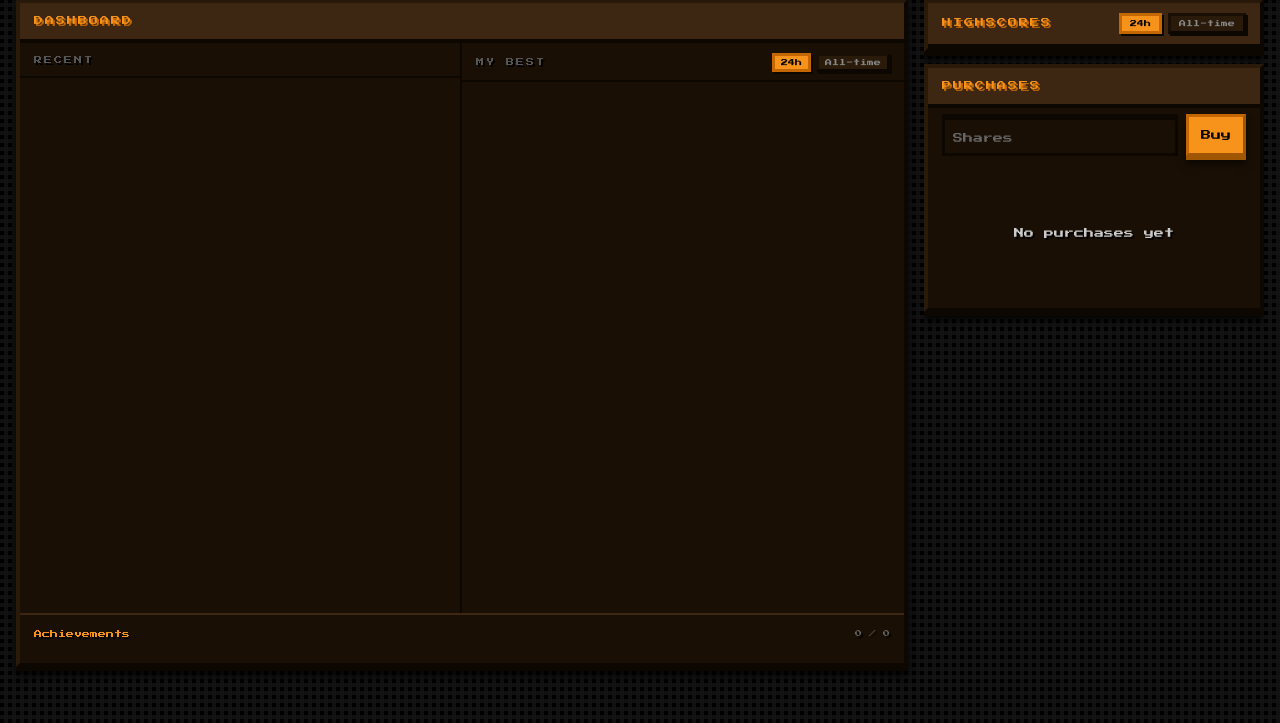
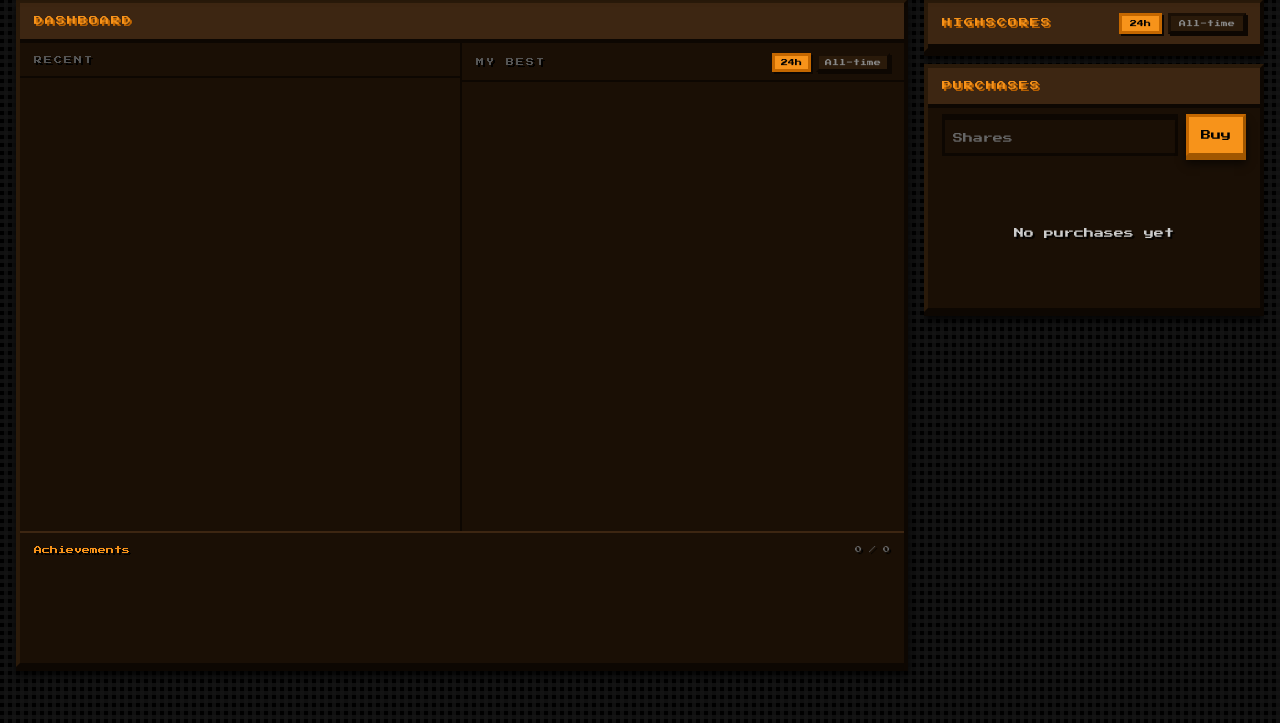
Before and after one commit to terakael/slicehash, a Python web app: template src/slicehash/templates/dashboard.html in a window 1280 px wide. Shown: the part 117-840 px from the top of the page. Run offline with Jinja, Linux system fonts and the light colour scheme; the template is opened without the code that fills it, so the values that code supplies are empty.

Commit message:
[master]

```diff
--- a/src/slicehash/static/style.css
+++ b/src/slicehash/static/style.css
@@ -2569,15 +2569,20 @@ textarea.validator-input {
     /* ── Achievements section ── */
     .achievements-section {
         border-top: 2px solid #3d2612;
-        padding: 12px 14px;
+        padding: 10px 14px;
         flex-shrink: 0;
+        height: 132px;
+        display: flex;
+        flex-direction: column;
+        min-height: 0;
     }
 
     .achievements-header {
         display: flex;
         justify-content: space-between;
         align-items: center;
-        margin-bottom: 10px;
+        margin-bottom: 8px;
+        flex-shrink: 0;
     }
 
     .achievements-title { font-size: 8px; color: #f7931a; }
@@ -2585,16 +2590,26 @@ textarea.validator-input {
 
     .achievements-grid {
         display: grid;
-        grid-template-columns: repeat(auto-fill, minmax(56px, 1fr));
-        gap: 6px;
-    }
+        grid-template-columns: repeat(auto-fill, minmax(52px, 1fr));
+        gap: 4px;
+        overflow-y: auto;
+        overflow-x: hidden;
+        flex: 1;
+        min-height: 0;
+        scrollbar-width: thin;
+        scrollbar-color: #3d2612 transparent;
+    }
+
+    .achievements-grid::-webkit-scrollbar { width: 4px; }
+    .achievements-grid::-webkit-scrollbar-track { background: transparent; }
+    .achievements-grid::-webkit-scrollbar-thumb { background: #3d2612; border-radius: 2px; }
 
     .achievement-badge {
         display: flex;
         flex-direction: column;
         align-items: center;
-        gap: 4px;
-        padding: 6px 4px;
+        gap: 3px;
+        padding: 4px 3px;
         cursor: default;
         position: relative;
     }
```
